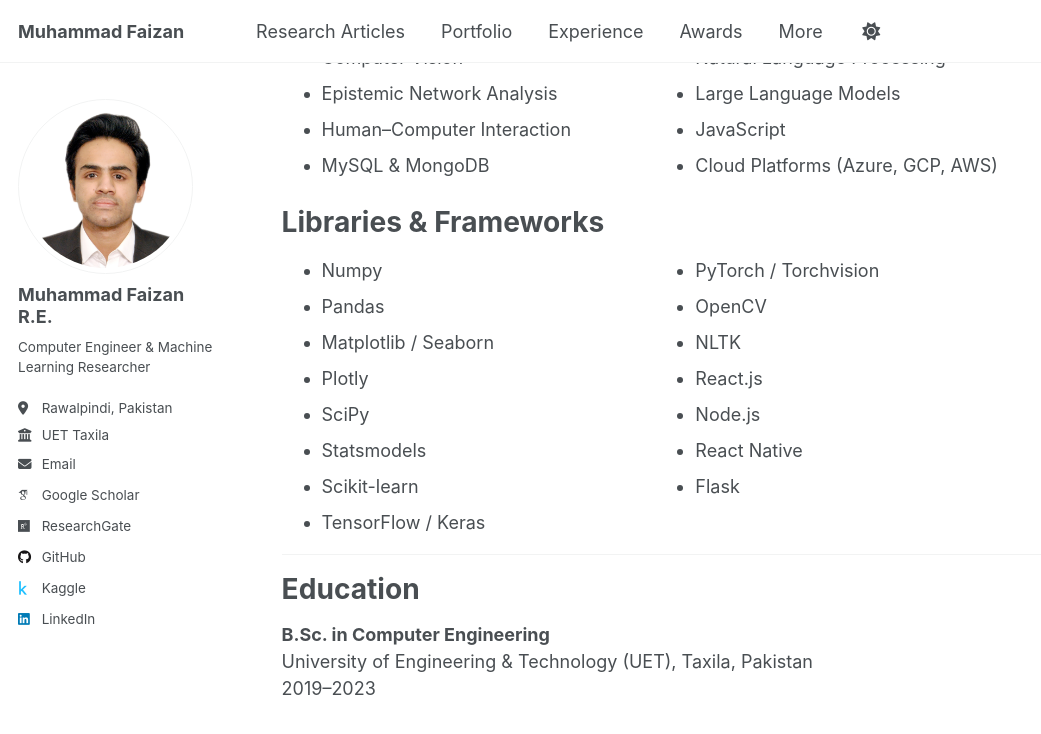
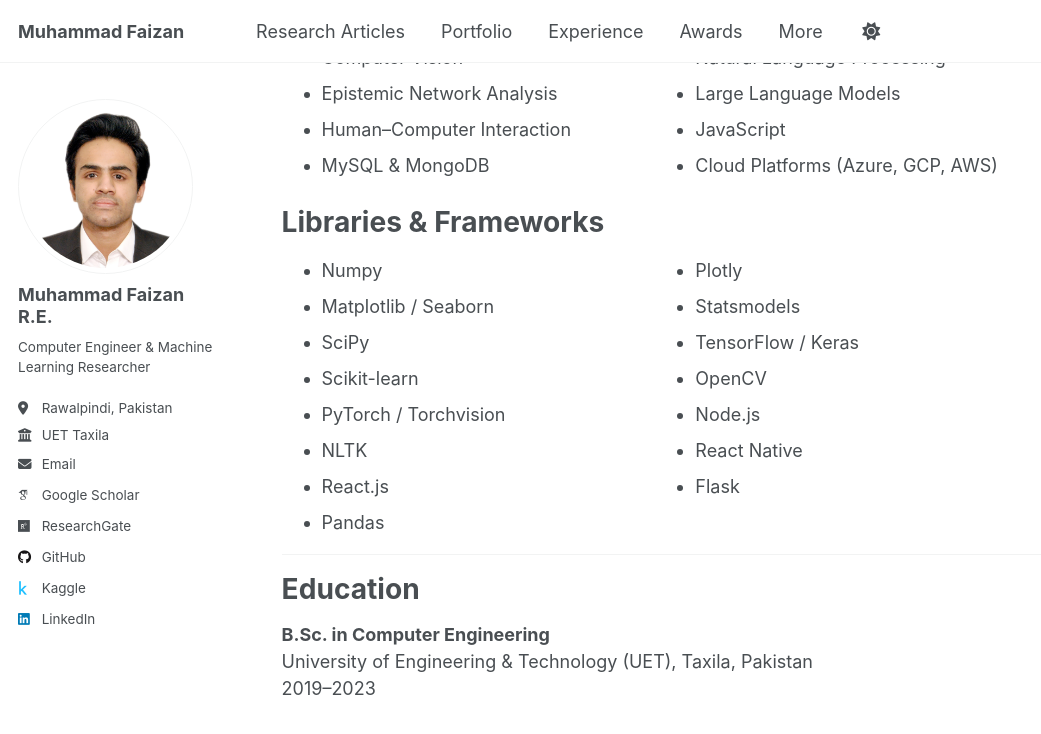
Before and after one commit to MuhammadFaizan99/MuhammadFaizan99.github.io, a Jekyll site: the page built from _pages/about.md, in a window 1280 px wide and 900 px high, scrolled down 693 px. Shown: the top 734 px of the window, without its empty margins (0-1041 px from the left). Built offline with Jekyll 4.4.1, drawn with Linux system fonts in a browser that asks for light colours; some web fonts are replaced; a script that is not in the unit is left out.

```diff
--- a/_pages/about.md
+++ b/_pages/about.md
@@ -39,21 +39,22 @@ Libraries & Frameworks
 
 <ul style="columns: 2;">
   <li>Numpy</li>
-  <li>Pandas</li>
   <li>Matplotlib / Seaborn</li>
-  <li>Plotly</li>
   <li>SciPy</li>
-  <li>Statsmodels</li>
   <li>Scikit-learn</li>
-  <li>TensorFlow / Keras</li>
   <li>PyTorch / Torchvision</li>
-  <li>OpenCV</li>
   <li>NLTK</li>
   <li>React.js</li>
+  <li>Pandas</li>
+  <li>Plotly</li>
+  <li>Statsmodels</li>
+  <li>TensorFlow / Keras</li>
+  <li>OpenCV</li>
   <li>Node.js</li>
   <li>React Native</li>
   <li>Flask</li>
 </ul>
+
 
 
 ---
```
